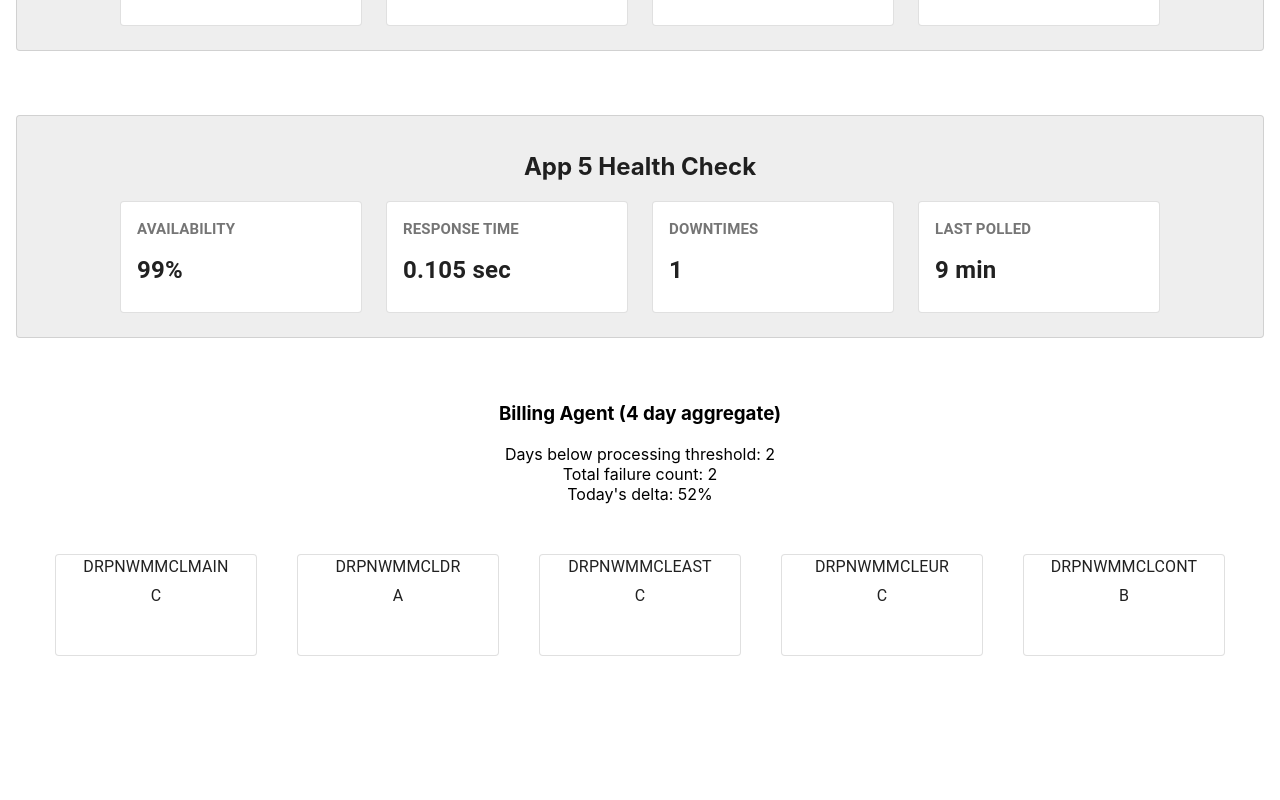
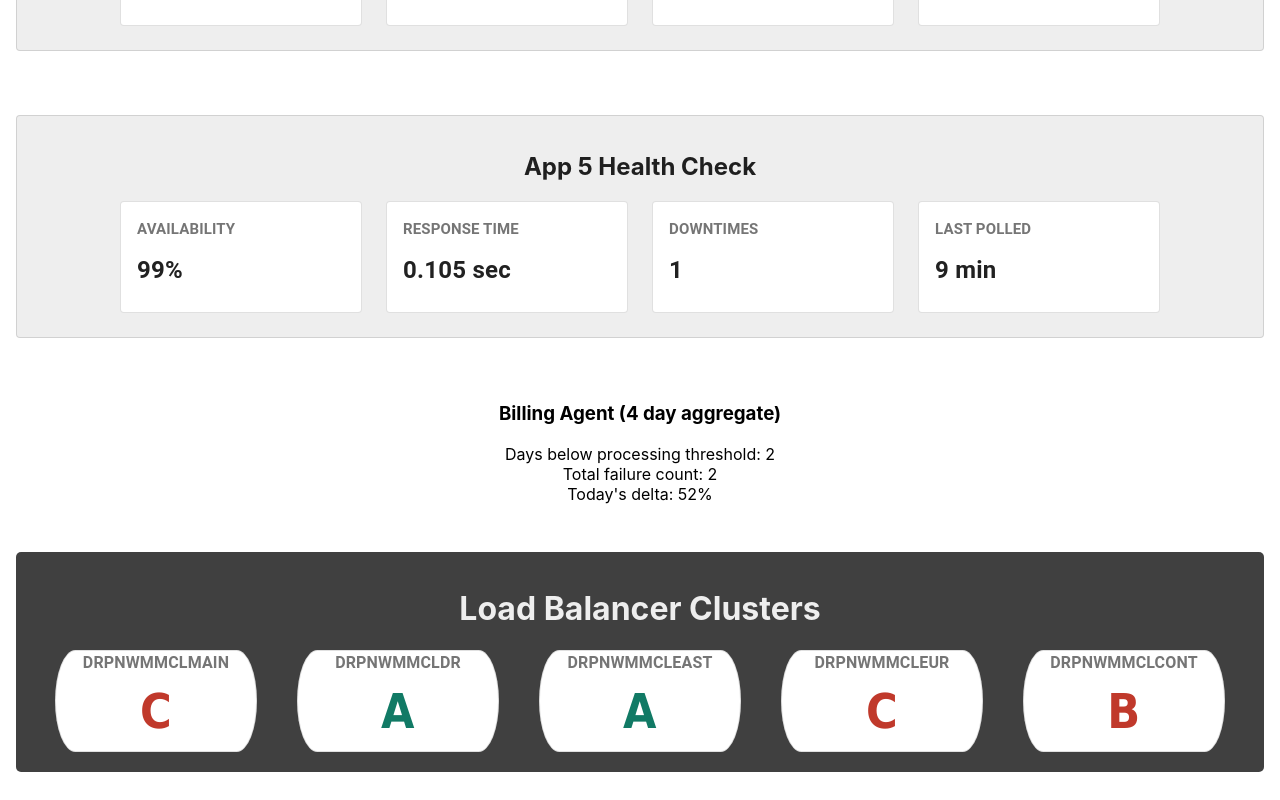
Before and after one commit to prodgers1/pwa-hackathon, a React (Create React App) app: page / in a window 1280 px wide. Shown: the part 1159-1959 px from the top of the page. Before the commit the page ends 1865 px from the top, so only its background shows below. Built offline with nearby package versions, Linux system fonts and the light colour scheme.

Commit message:
additional styling for lb cluster component

```diff
--- a/src/components/LbCluster/LoadBalancer.js
+++ b/src/components/LbCluster/LoadBalancer.js
@@ -1,5 +1,5 @@
 import React from 'react';
-import { Card, Grid, Typography, CardContent, Paper } from '@material-ui/core';
+import { Grid, Typography, Paper } from '@material-ui/core';
 import { makeStyles } from '@material-ui/styles';
 
 const useStyles = makeStyles(() => ({
@@ -9,24 +9,39 @@ const useStyles = makeStyles(() => ({
     minHeight: '100px',
     maxHeight: '200px',
     overflow: 'hidden',
-    margin: 'auto',
     textAlign: 'center',
+    borderRadius: '10% / 50%',
   },
+  serverName: {
+      fontWeight: 'bold',
+  },
+  statusText: {
+      fontSize: '3em',
+      fontWeight: 'bold',
+      fontFamily: 'Tahoma'
+  },
+  fullThrottle: {
+      color: '#117A65',
+  },
+  halfBaked: {
+    color: '#C0392B',
+  },
+
 }));
 
 const LoadBalancer = (props) => {
   const { loadBalancer } = props;
-
   const classes = useStyles();
+  const statusClass = loadBalancer.status === 'A' ? classes.fullThrottle : classes.halfBaked;
 
   return (
     <Grid item>
-      <Paper variant="outlined" className={classes.square}>
-          <Typography gutterBottom>{loadBalancer.name}</Typography>
-          <Typography>{loadBalancer.status}</Typography>
-        </Paper>
+      <Paper variant="outlined" elevation={3} className={classes.square}>
+        <Typography color="textSecondary" className={classes.serverName}>{loadBalancer.name}</Typography>
+        <Typography className={classes.statusText + ' ' + statusClass}>{loadBalancer.status}</Typography>
+      </Paper>
     </Grid>
-  );
+  )
 };
 
 export default LoadBalancer;
--- a/src/components/LbCluster/LoadBalancerList.js
+++ b/src/components/LbCluster/LoadBalancerList.js
@@ -2,16 +2,24 @@ import React from 'react';
 
 import { makeStyles } from '@material-ui/styles';
 
-import { Grid } from '@material-ui/core';
+import { Grid, Typography } from '@material-ui/core';
 
 import LoadBalancer from './LoadBalancer';
 import dataAccessLayer from '../../data/dataAccessLayer';
 
 const useStyles = makeStyles(() => ({
   mainContainer: {
-    marginBottom: '50px',
-    marginTop: '50px',
+    paddingTop: '1em',
+    marginBottom: '3em',
+    marginTop: '3em',
+    marginLeft: '1em',
+    marginRight: '1em',
+    backgroundColor: '#404040',
+    borderRadius: '5px',
   },
+  grayText: {
+      color: '#eeeeee',
+  }
 }));
 
 
@@ -22,6 +30,7 @@ const LoadBalancerList = () => {
 
   return (
     <div className={classes.mainContainer}>
+      <h1 className={classes.grayText}>Load Balancer Clusters</h1>
       <Grid container direction="row" justify="center" alignItems="center" spacing={5}>
         {loadBalancers.map((lb, i) => (
           <React.Fragment key={i}>
--- a/src/data/dataAccessLayer.js
+++ b/src/data/dataAccessLayer.js
@@ -84,7 +84,7 @@ var data = {
       availability: '100%',
       responseTime: '0.125 sec',
       downtimes: '0',
-      lastPolled: '2 min'
+      lastPolled: '2 min',
     },
     {
       id: '2',
@@ -94,7 +94,7 @@ var data = {
       availability: '100%',
       responseTime: '0.068 sec',
       downtimes: '0',
-      lastPolled: '3 min'
+      lastPolled: '3 min',
     },
     {
       id: '3',
@@ -104,7 +104,7 @@ var data = {
       availability: '99%',
       responseTime: '0.092 sec',
       downtimes: '1',
-      lastPolled: '1 min'
+      lastPolled: '1 min',
     },
     {
       id: '4',
@@ -114,7 +114,7 @@ var data = {
       availability: '100%',
       responseTime: '0.077 sec',
       downtimes: '0',
-      lastPolled: '5 min'
+      lastPolled: '5 min',
     },
     {
       id: '5',
@@ -124,8 +124,8 @@ var data = {
       availability: '99%',
       responseTime: '0.105 sec',
       downtimes: '1',
-      lastPolled: '9 min'
-    }
+      lastPolled: '9 min',
+    },
   ],
   kibana: [
     {
@@ -260,7 +260,7 @@ var data = {
     },
     {
       name: 'DRPNWMMCLEAST',
-      status: 'C',
+      status: 'A',
       capacity: '92%',
       connections: '160',
       inTransition: false,
```
